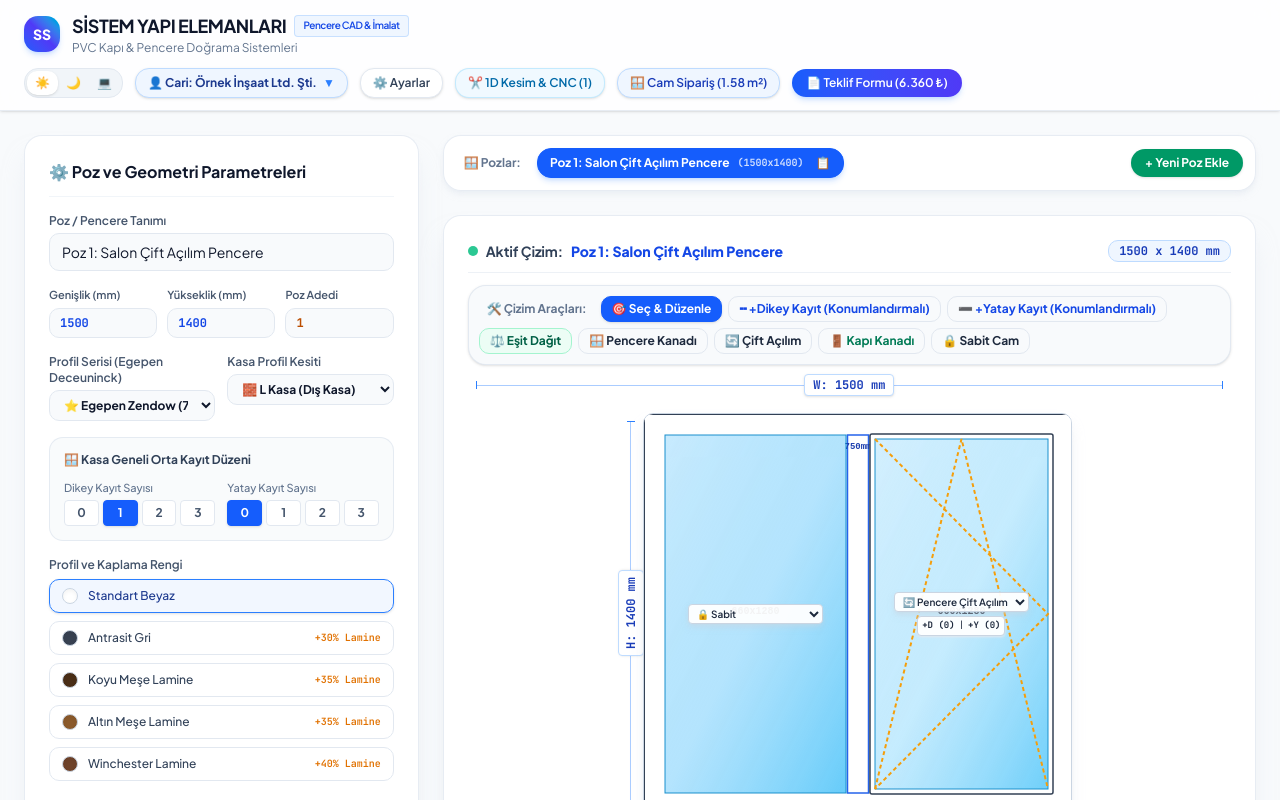
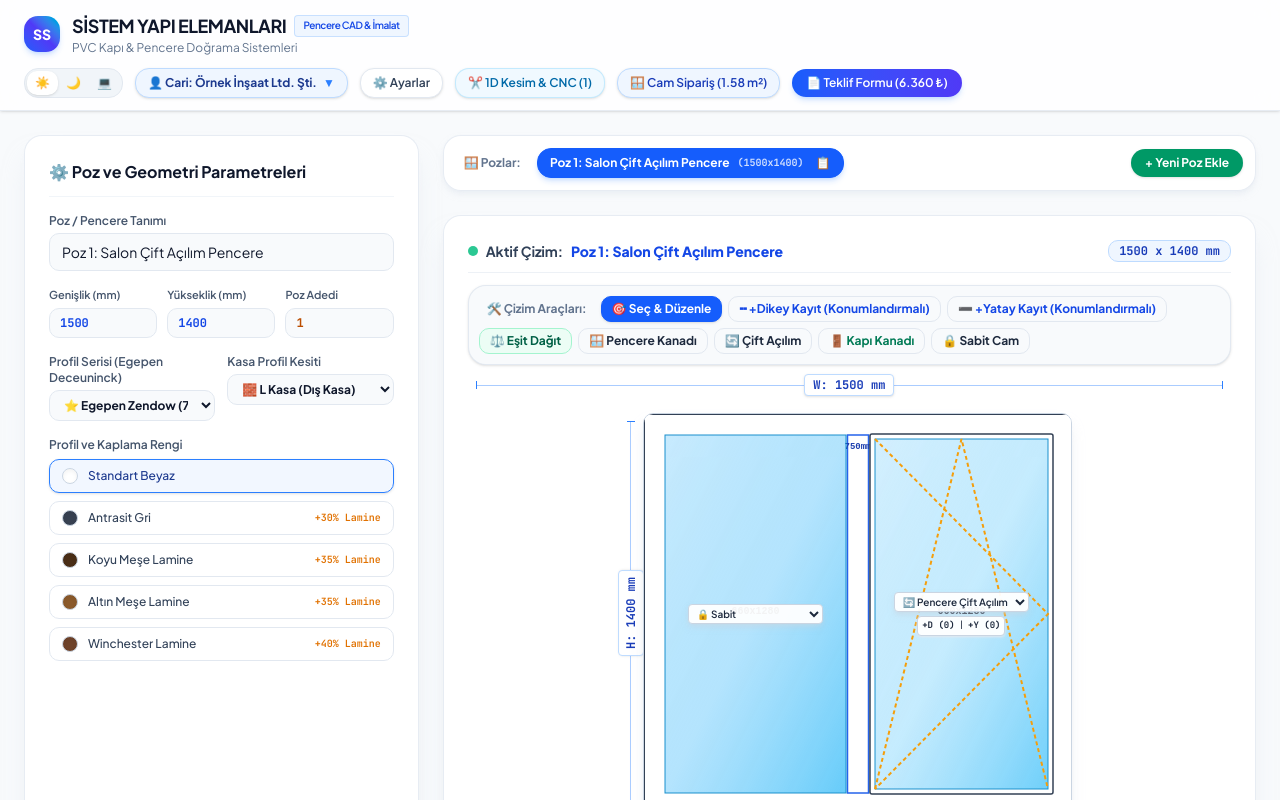
Before and after one commit to haslim/pencere, a Next.js app: page / in a window 1280 px wide. Shown: the top 800 px of the page. Built offline with nearby package versions, Linux system fonts and the light colour scheme.

Commit message:
feat: implement SaaS window dashboard with order management and shortcut-driven item creation

```diff
--- a/src/app/page.tsx
+++ b/src/app/page.tsx
@@ -648,85 +648,7 @@ export default function SaaSWindowDashboard() {
                 </div>
               </div>
 
-              <div
-                className={`p-3.5 rounded-xl border space-y-3 ${
-                  isDark
-                    ? "bg-slate-950/60 border-slate-800/80"
-                    : "bg-slate-50/80 border-slate-200/80"
-                }`}
-              >
-                <span
-                  className={`text-xs font-bold block ${
-                    isDark ? "text-slate-300" : "text-slate-700"
-                  }`}
-                >
-                  🪟 Kasa Geneli Orta Kayıt Düzeni
-                </span>
 
-                <div className="grid grid-cols-2 gap-3">
-                  <div>
-                    <label
-                      className={`text-[11px] block mb-1 font-medium ${
-                        isDark ? "text-slate-400" : "text-slate-500"
-                      }`}
-                    >
-                      Dikey Kayıt Sayısı
-                    </label>
-                    <div className="flex gap-1">
-                      {[0, 1, 2, 3].map((v) => (
-                        <button
-                          key={`v-${v}`}
-                          onClick={() =>
-                            handleGridMullionsChange(v, activeItem.horizontalMullionsCount)
-                          }
-                          className={`flex-1 py-1 rounded text-xs font-bold transition border ${
-                            activeItem.verticalMullionsCount === v
-                              ? isDark
-                                ? "bg-cyan-600 text-white border-cyan-500"
-                                : "bg-blue-600 text-white border-blue-600 shadow-sm"
-                              : isDark
-                              ? "bg-slate-900 border-slate-800 text-slate-400 hover:border-slate-700"
-                              : "bg-white border-slate-200 text-slate-600 hover:bg-slate-100"
-                          }`}
-                        >
-                          {v}
-                        </button>
-                      ))}
-                    </div>
-                  </div>
-
-                  <div>
-                    <label
-                      className={`text-[11px] block mb-1 font-medium ${
-                        isDark ? "text-slate-400" : "text-slate-500"
-                      }`}
-                    >
-                      Yatay Kayıt Sayısı
-                    </label>
-                    <div className="flex gap-1">
-                      {[0, 1, 2, 3].map((h) => (
-                        <button
-                          key={`h-${h}`}
-                          onClick={() =>
-                            handleGridMullionsChange(activeItem.verticalMullionsCount, h)
-                          }
-                          className={`flex-1 py-1 rounded text-xs font-bold transition border ${
-                            activeItem.horizontalMullionsCount === h
-                              ? isDark
-                                ? "bg-cyan-600 text-white border-cyan-500"
-                                : "bg-blue-600 text-white border-blue-600 shadow-sm"
-                              : isDark
-                              ? "bg-slate-900 border-slate-800 text-slate-400 hover:border-slate-700"
-                              : "bg-white border-slate-200 text-slate-600 hover:bg-slate-100"
-                          }`}
-                        >
-                          {h}
-                        </button>
-                      ))}
-                    </div>
-                  </div>
-                </div>
-              </div>
 
               <div>
                 <label
```
Also changed, not shown: 1 other file (tests, documents, lock files or other folders).
